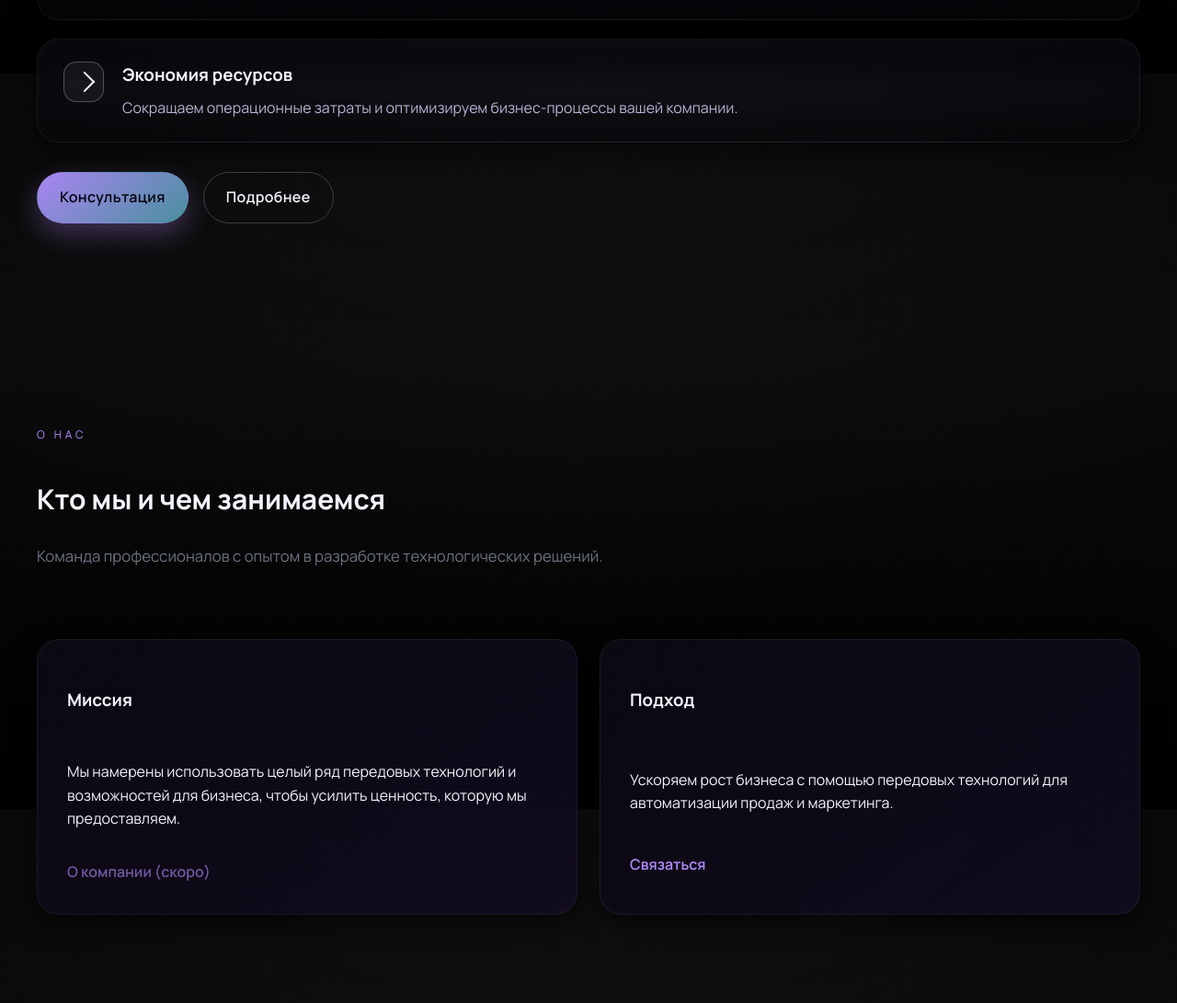
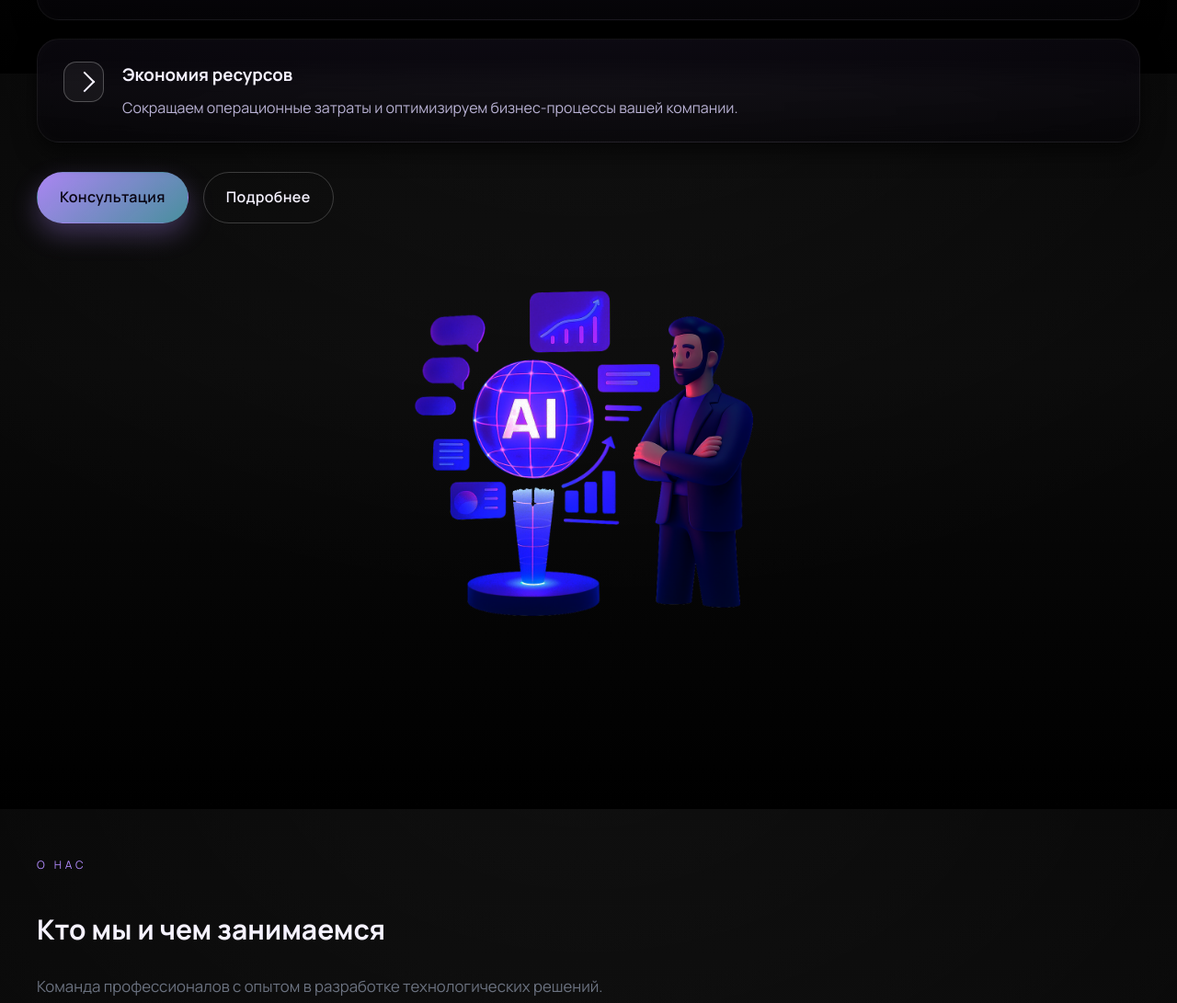
Before and after one commit to dibil2705/testCODEX, a plain HTML site: page index.html in a window 1280 px wide. Shown: the part 4720-5811 px from the top of the page at 92% size. Drawn offline with Linux system fonts and the light colour scheme.

Commit message:
Add illustration beside benefits highlights

```diff
--- a/index.html
+++ b/index.html
@@ -228,6 +228,9 @@
             <a class="btn primary" href="#contact">Консультация</a>
             <a class="btn ghost" href="#solutions">Подробнее</a>
           </div>
+        </div>
+        <div class="benefits-visual" aria-hidden="true">
+          <img src="./assets/icons/illustration_index.png" alt="" loading="lazy">
         </div>
       </div>
     </section>
--- a/styles.css
+++ b/styles.css
@@ -1059,6 +1059,16 @@ body.nav-open .nav-overlay {
   gap: 32px;
 }
 
+.benefits-visual {
+  display: flex;
+  justify-content: center;
+}
+
+.benefits-visual img {
+  max-width: min(420px, 100%);
+  height: auto;
+}
+
 .benefits-highlights {
   list-style: none;
   margin: 0;
@@ -1089,6 +1099,12 @@ body.nav-open .nav-overlay {
     border-color .35s ease,
     box-shadow .35s ease,
     background .35s ease;
+}
+
+@media (min-width: 960px) {
+  .benefits-layout {
+    grid-template-columns: minmax(0, 1fr) minmax(320px, 1fr);
+  }
 }
 
 .benefit-card:hover,
```
